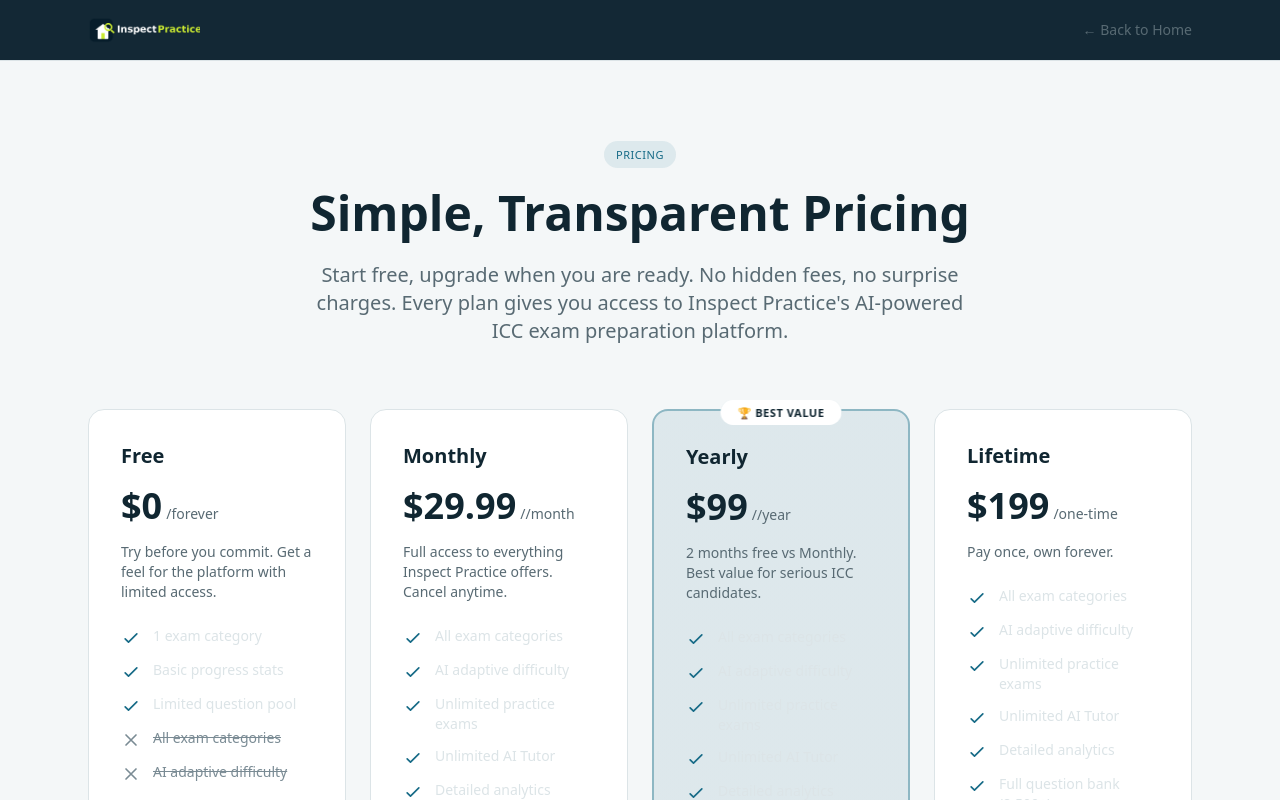
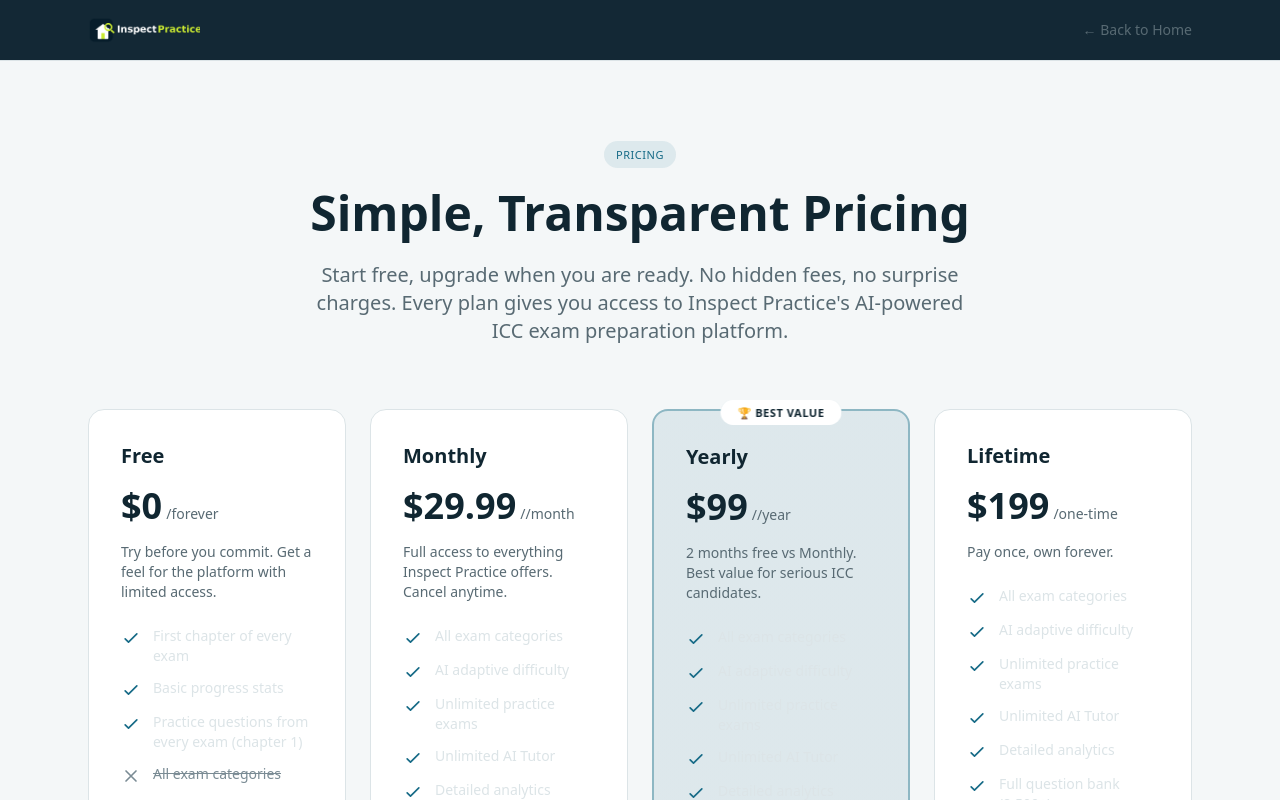
Before and after one commit to laoboatpeople/inspectpractice, a Next.js app in the folder client/: page /pricing in a window 1280 px wide. Shown: the top 800 px of the page. Built offline with nearby package versions, Linux system fonts and the light colour scheme.

Commit message:
Free plan: first chapter of EVERY exam is free (practice) - remove category gate in GET+POST; align landing/pricing/faq/subscription texts

```diff
--- a/client/app/faq/page.tsx
+++ b/client/app/faq/page.tsx
@@ -125,7 +125,7 @@
       {
         type: "ul",
         items: [
-          "FREE — limited access to one exam category",
+          "FREE — first chapter of every exam category in practice mode",
           "MONTHLY — $29.99 per month, full access to all exams and features",
           "YEARLY — $99 per year (2 months free vs Monthly)",
           "LIFETIME — $199 one-time payment for permanent access to all current and future content",
--- a/client/app/pricing/page.tsx
+++ b/client/app/pricing/page.tsx
@@ -42,9 +42,9 @@
     period: 'forever',
     description: 'Try before you commit. Get a feel for the platform with limited access.',
     features: [
-      { included: true, text: '1 exam category' },
+      { included: true, text: 'First chapter of every exam' },
       { included: true, text: 'Basic progress stats' },
-      { included: true, text: 'Limited question pool' },
+      { included: true, text: 'Practice questions from every exam (chapter 1)' },
       { included: false, text: 'All exam categories' },
       { included: false, text: 'AI adaptive difficulty' },
       { included: false, text: 'Unlimited practice exams' },
@@ -120,7 +120,7 @@
   {
     question: 'Is there a free trial for paid plans?',
     answer:
-      'The Free plan is our trial. You can use it indefinitely with access to one exam category and basic features. When you are ready for full access, upgrade to Monthly, Yearly, or Lifetime. No credit card is required to start with the Free plan.',
+      'The Free plan is our trial. You can use it indefinitely with the first chapter of every exam category in practice mode and basic features. When you are ready for full access, upgrade to Monthly, Yearly, or Lifetime. No credit card is required to start with the Free plan.',
   },
   {
     question: 'What payment methods are accepted?',
--- a/client/messages/en.json
+++ b/client/messages/en.json
@@ -174,7 +174,7 @@
       "price": "$0",
       "period": "forever",
       "desc": "Try before you buy.",
-      "feature1": "1 ICC certification category",
+      "feature1": "First chapter of every exam",
       "feature2": "Basic stats tracking",
       "feature3": "Standard explanations",
       "feature4": "50 messages AI Tutor"
@@ -347,7 +347,7 @@
       "tryAgain": "Try again",
       "footer": "All plans include access to Inspect Practice exam preparation. Subscription automatically renews for Monthly plan. Cancel anytime.",
       "features": {
-        "oneCategory": "1 exam category",
+        "oneCategory": "First chapter of every exam",
         "basicStats": "Basic stats tracking",
         "standardExplanations": "Standard explanations",
         "unlimitedExams": "Unlimited practice exams",
--- a/client/src/i18n/translations.ts
+++ b/client/src/i18n/translations.ts
@@ -138,7 +138,7 @@
     monthlyDesc: 'Unlock full exam preparation',
     yearlyDesc: 'Best value — 2 months free vs Monthly',
     lifetimeDesc: 'Never pay again — full access forever',
-    oneCategory: '1 exam category',
+    oneCategory: 'First chapter of every exam',
     basicStats: 'Basic stats tracking',
     standardExplanations: 'Standard explanations',
     freeFiftyTutor: '50 AI Tutor messages',
@@ -566,7 +566,7 @@
     monthlyDesc: 'Débloquez la préparation complète',
     yearlyDesc: 'Meilleur rapport qualité-prix — 2 mois gratuits vs Mensuel',
     lifetimeDesc: 'Ne payez plus jamais — accès à vie',
-    oneCategory: '1 catégorie d\'examen',
+    oneCategory: 'Premier chapitre de chaque examen',
     basicStats: 'Statistiques de base',
     standardExplanations: 'Explications standards',
     freeFiftyTutor: '50 messages avec le tuteur IA',
```
Also changed, not shown: 1 other file (tests, documents, lock files or other folders).
